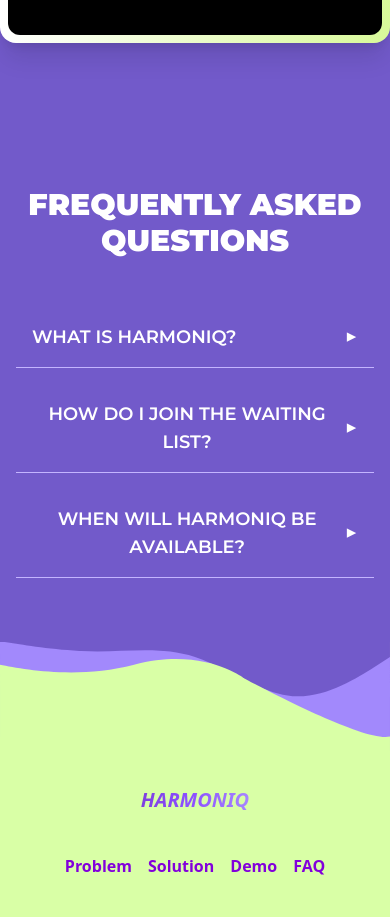
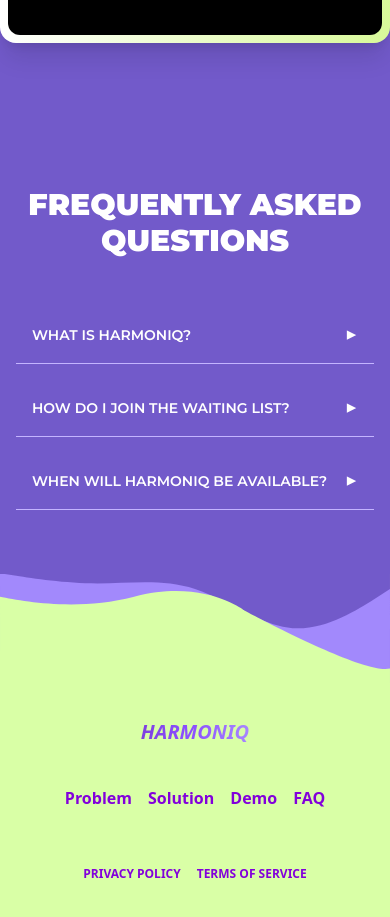
Before and after one commit to Poltergeistz/HarmoniQ, a SvelteKit app: page / in a window 390 px wide. Shown: the part 3160-4077 px from the top of the page. Built offline with nearby package versions, Linux system fonts and the light colour scheme.

Commit message:
fix: Resize FAQ text for mobile

```diff
--- a/src/components/FAQ.svelte
+++ b/src/components/FAQ.svelte
@@ -2,9 +2,9 @@
 	let activeIndex = null; // Track the currently active accordion item
 </script>
 
-<section id="faq" class="bg-primary py-16 text-center">
+<section id="faq" class="bg-primary py-16">
 	<div class="mx-auto max-w-3xl px-4">
-		<h2 class="mb-12 text-3xl font-black text-white uppercase font-montserrat">Frequently Asked Questions</h2>
+		<h2 class="mb-12 text-3xl font-black text-white uppercase font-montserrat text-center">Frequently Asked Questions</h2>
 
 		<div class="space-y-4">
 			<!-- Accordion Item 1 -->
@@ -15,7 +15,7 @@
 					aria-controls="faq-1"
 					on:click={() => (activeIndex = activeIndex === 0 ? null : 0)}
 				>
-					<h3 class="text-lg font-semibold font-montserrat">What is HarmoniQ?</h3>
+					<h3 class="text-sm lg:text-lg md:text-lg font-semibold font-montserrat">What is HarmoniQ?</h3>
 					<span
 						class="transform transition-transform duration-200"
 						style:transform={activeIndex === 0 ? 'rotate(0deg)' : 'rotate(-90deg)'}
@@ -41,7 +41,7 @@
 					aria-controls="faq-2"
 					on:click={() => (activeIndex = activeIndex === 1 ? null : 1)}
 				>
-					<h3 class="text-lg font-semibold font-montserrat">How do I join the waiting list?</h3>
+					<h3 class="text-sm lg:text-lg md:text-lg font-semibold font-montserrat">How do I join the waiting list?</h3>
 					<span
 						class="transform transition-transform duration-200"
 						style:transform={activeIndex === 1 ? 'rotate(0deg)' : 'rotate(-90deg)'}
@@ -68,7 +68,7 @@
 					aria-controls="faq-3"
 					on:click={() => (activeIndex = activeIndex === 2 ? null : 2)}
 				>
-					<h3 class="text-lg font-semibold font-montserrat">When will HarmoniQ be available?</h3>
+					<h3 class="text-sm lg:text-lg md:text-lg font-semibold font-montserrat">When will HarmoniQ be available?</h3>
 					<span
 						class="transform transition-transform duration-200"
 						style:transform={activeIndex === 2 ? 'rotate(0deg)' : 'rotate(-90deg)'}
```
